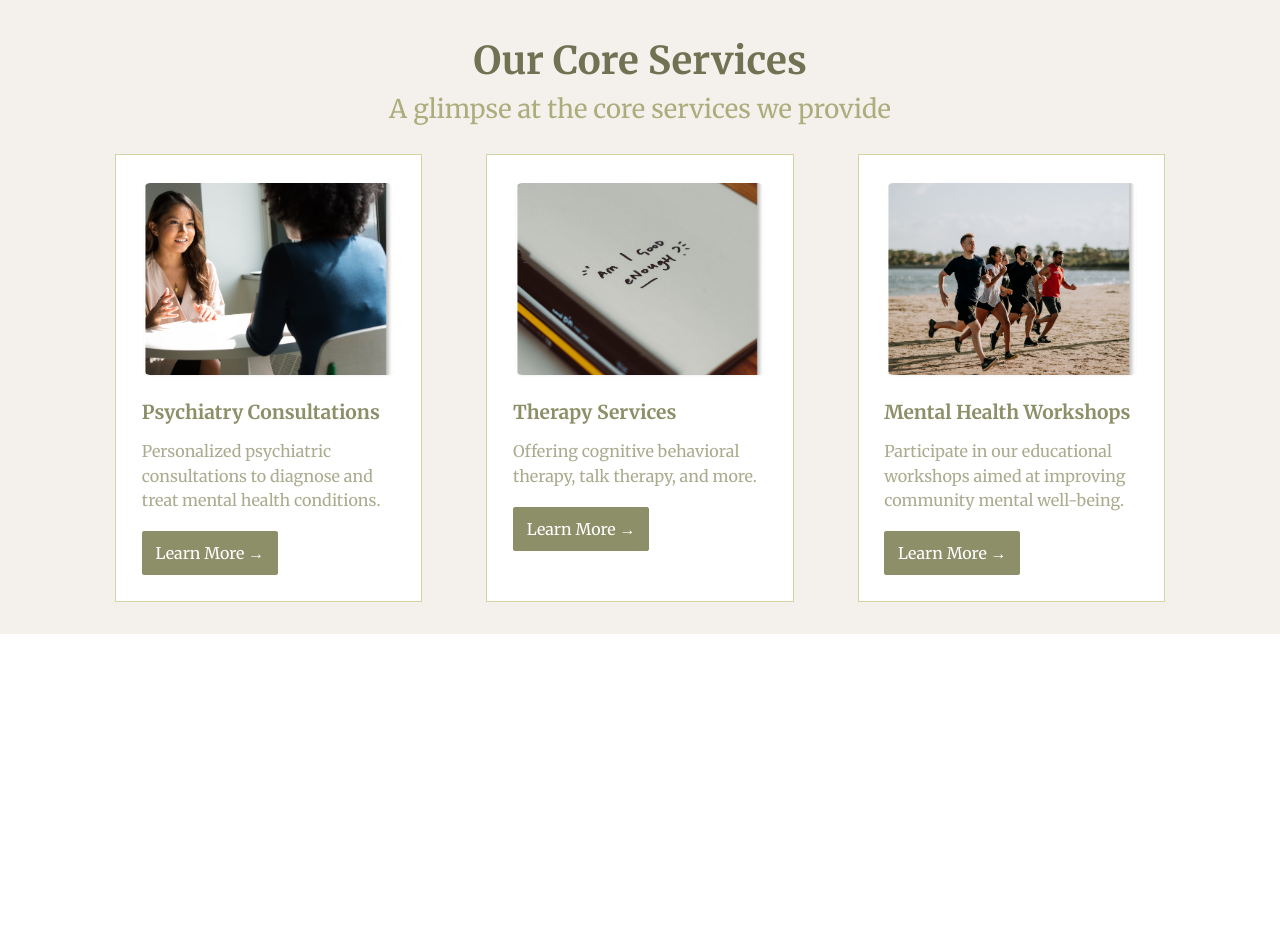
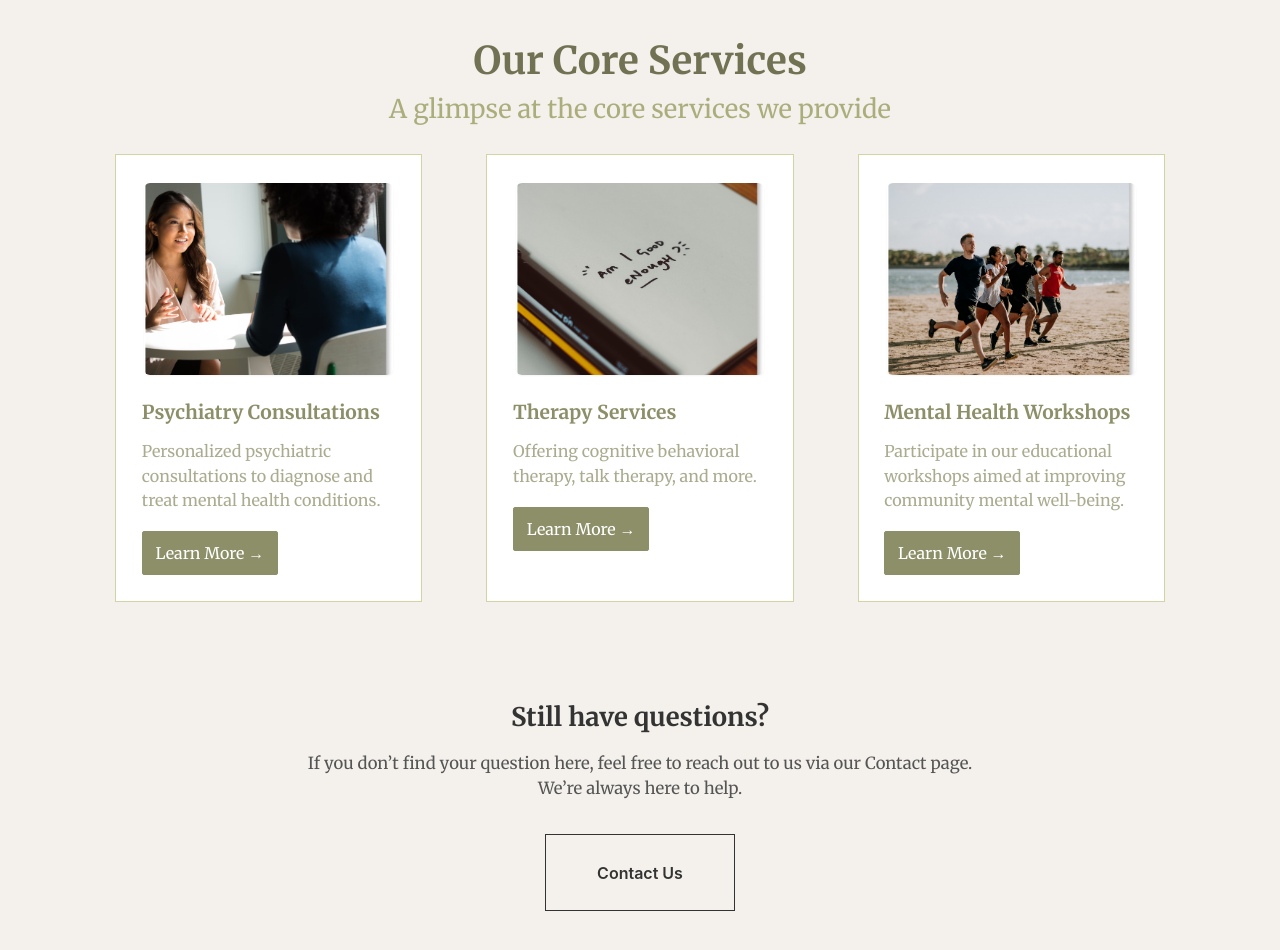
Before and after one commit to pushkaraj23/Psyche, a React (Create React App) app in the folder psyche/: page / in a window 1280 px wide. Shown: the top 950 px of the page. Before the commit the page ends 800 px from the top, so only its background shows below. Built offline with nearby package versions, Linux system fonts and the light colour scheme.

Commit message:
Added services and contact_us pages.

```diff
--- a/psyche/src/App.js
+++ b/psyche/src/App.js
@@ -1,14 +1,13 @@
 import "./App.css";
 import { BrowserRouter as Router, Route, Routes } from "react-router-dom";
-import Services from "./pages/services"
-import ContactUs from "./components/ContactUs";
+import Main from "./pages/main";
 
 function App() {
   return (
     <Router>
       <Routes>
-        <Route path="/" Component={Services} />
-        <Route path="/contact" Component={ContactUs} />
+        <Route path="/" Component={Main} />
+
 
       </Routes>
     </Router>
--- a/psyche/src/components/ContactUs.jsx
+++ b/psyche/src/components/ContactUs.jsx
@@ -10,9 +10,14 @@ const ContactUs = () => {
                 If you don’t find your question here, feel free to reach out to us via our Contact page.<br/>
                 We’re always here to help.
             </p>
-            <a href="/contact" className="inline-block border border-[#333] text-[#333] font-semibold px-8 py-4 hover:bg-[#333] hover:text-white transition-colors duration-300">
-                Contact Us for More
+            <a href="/contact" className="inline-block">
+                <button
+                    className="border border-[#333] text-[#333] font-semibold px-[4vw] py-[2vw] sm:px-[4vw] sm:py-[2vw] hover:bg-[#333] hover:text-white transition-colors duration-300"
+                >
+                    Contact Us
+                </button>
             </a>
+
         </div>
     );
 };
--- a/psyche/src/components/ServiceCard.jsx
+++ b/psyche/src/components/ServiceCard.jsx
@@ -13,9 +13,15 @@ const ServiceCard = (props) => {
                 <h3 className="text-[#8D8F69] text-[3.5vw] sm:text-[2vw] lg:text-[1.5vw] font-bold font-merriweather mb-[1vw]">{props.title}</h3>
                 <p className="text-[#8D8F69] text-[2.5vw]
                 sm:text-[] lg:text-[1.26vw] text-opacity-75 font-merriweather mb-[1.5vw]">{props.description}</p>
-                <a href="#" className="inline-block bg-[#8D8F69] font-merriweather text-white px-[2vw] py-[1vw] sm:px-[1vw] sm:py-[0.7vw] rounded-sm hover:bg-white hover:text-[#8D8F69] border border-[#8D8F69] transition-colors duration-300">
-                    Learn More →
+
+                <a href="https://www.youtube.com/" className="inline-block">
+                    <button
+                        className="bg-[#8D8F69] font-merriweather text-white px-[2vw] py-[1vw] sm:px-[1vw] sm:py-[0.7vw] rounded-sm hover:bg-white hover:text-[#8D8F69] border border-[#8D8F69] transition-colors duration-300"
+                    >
+                        Learn More →
+                    </button>
                 </a>
+
             </div>
         </div>
     );
--- a/psyche/src/pages/main.jsx
+++ b/psyche/src/pages/main.jsx
@@ -1,18 +1,12 @@
 import React from 'react'
+import Services from './services'
+import ContactUs from '../components/ContactUs'
 
 const main = () => {
   return (
-    <div className="bg-[#786a53] py-16 text-center">
-      <h2 className="text-[#333] text-[2.5vw] md:text-[2vw] lg:text-[1.8vw] font-bold font-merriweather mb-4">
-        Still have questions?
-      </h2>
-      <p className="text-[#555] text-[1.5vw] md:text-[1.2vw] lg:text-[1vw] mb-8">
-        If you don’t find your question here, feel free to reach out to us via our Contact page.
-        We’re always here to help.
-      </p>
-      <a href="/contact" className="inline-block border border-[#333] text-[#333] px-8 py-4 rounded hover:bg-[#333] hover:text-white transition-colors duration-300">
-        Contact Us for More
-      </a>
+    <div>
+      <Services />
+      <ContactUs />
     </div>
   )
 }
```
